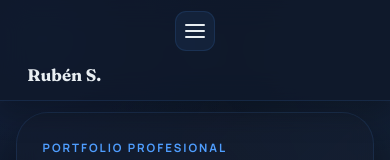
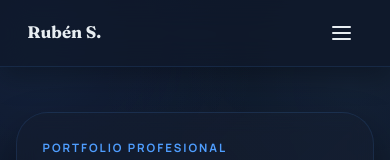
Before and after one commit to rubsuadav/portfolio, a Next.js app: page / in a window 390 px wide. Shown: the top 160 px of the page. Built offline with nearby package versions, Linux system fonts and the light colour scheme.

Commit message:
fix: improve navbar layout on mobile

```diff
--- a/src/components/navbar.module.css
+++ b/src/components/navbar.module.css
@@ -105,6 +105,10 @@
 @media (max-width: 600px) {
   .navbar__container {
     display: flex;
+    flex-direction: row;
+    flex-wrap: wrap;
+    align-items: center;
+    justify-content: space-between;
     gap: 0.65rem;
     padding: 0.7rem;
     border-radius: 1rem;
@@ -112,6 +116,13 @@
 
   .navbar__menuButton {
     display: grid;
+    order: 2;
+    flex: 0 0 auto;
+    width: 2.7rem;
+    height: 2.7rem;
+    border: 0;
+    border-radius: 0;
+    background: transparent;
   }
 
   .navbar__links {
@@ -124,14 +135,12 @@
 
   .navbar__brand {
     order: 1;
-  }
-
-  .navbar__menuButton {
-    order: 0;
+    justify-self: auto;
   }
 
   .navbar__links {
     order: 2;
+    flex-basis: 100%;
   }
 
   .navbar__linksOpen {
```
